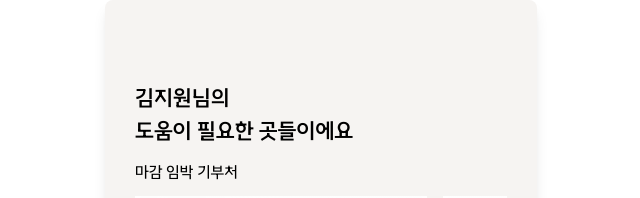
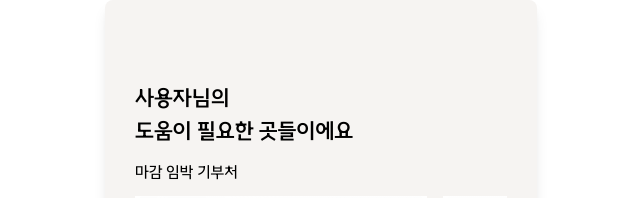
Before and after one commit to teo-sprint-17/giboo-click, a Next.js app: page /feed in a window 1280 px wide. Shown: the top 198 px of the page, without its empty margins (319-959 px from the left). Built offline with nearby package versions, Linux system fonts and the light colour scheme.

Commit message:
wip : 피드 페이지

```diff
--- a/src/app/feed/page.tsx
+++ b/src/app/feed/page.tsx
@@ -1,14 +1,13 @@
 import FeedGroupCard from '@/components/Feed/FeedGroupCard';
+import FeedHeader from '@/components/Feed/FeedHeader';
 
 import { DONATION_FOUNDATIONS } from '@/constants/donationFoundations';
 
 const Feed = () => {
   return (
-    <div className="">
-      <div className="font-bold text-[22px]">
-        김지원님의 <br /> 도움이 필요한 곳들이에요
-      </div>
-      <div className="">
+    <div>
+      <FeedHeader />
+      <div>
         {FEED_MOCK.map((feed) => (
           <FeedGroupCard feed={feed} key={feed.group} />
         ))}
--- /dev/null
+++ b/src/components/DonationFoundationDetail/DonationDescription.tsx
@@ -0,0 +1,17 @@
+type DonationParagraphType = {
+  paragraphs: string[];
+};
+
+const DonationDescription = ({ paragraphs }: DonationParagraphType) => {
+  return (
+    <>
+      {paragraphs.map((paragraph, idx) => (
+        <p key={idx} className="text-[16px] whitespace-pre-line">
+          {paragraph}
+        </p>
+      ))}
+    </>
+  );
+};
+
+export default DonationDescription;
--- /dev/null
+++ b/src/components/Feed/FeedHeader.tsx
@@ -0,0 +1,12 @@
+'use client';
+
+const FeedHeader = () => {
+  const user = JSON.parse(localStorage.getItem('giboo_click')!)?.username ?? '사용자'
+  return (
+    <div className="font-bold text-[22px]">
+      {user}님의 <br /> 도움이 필요한 곳들이에요
+    </div>
+  );
+};
+
+export default FeedHeader;
```
